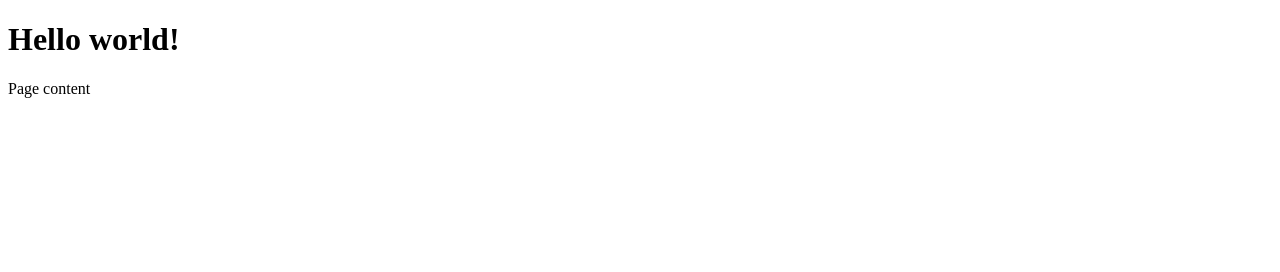
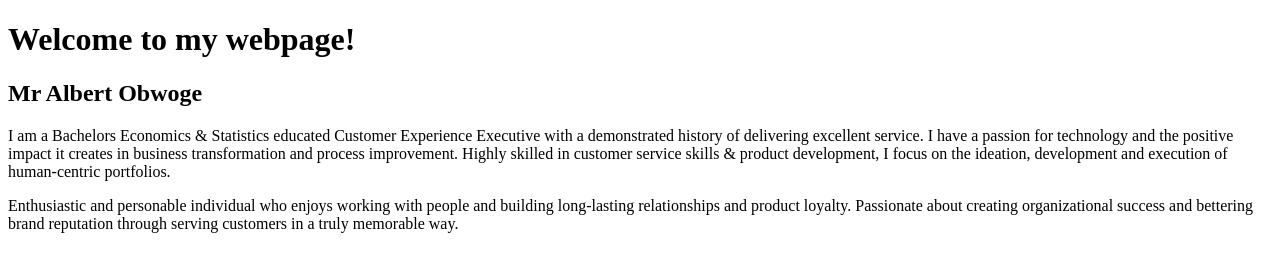
Before and after one commit to nobwoge/ALBERT-PORTFOLIO, a plain HTML site: page Albert-portfolio.html in a window 1280 px wide. Drawn offline with Linux system fonts and the light colour scheme.

Commit message:
Add header blocks

```diff
--- a/Albert-portfolio.html
+++ b/Albert-portfolio.html
@@ -4,7 +4,8 @@
     <title>Albert portfolio</title>
   </head>
   <body>
-    <h1>Hello world!</h1>
-    <p>Page content</p>
-  </body>
+    <h1>Welcome to my webpage!</h1>
+    <H2>Mr Albert Obwoge</H2>
+    <p> I am a Bachelors Economics & Statistics educated Customer Experience Executive with a demonstrated history of delivering excellent service. I have a passion for technology and the positive impact it creates in business transformation and process improvement. Highly skilled in customer service skills & product development, I focus on the ideation, development and execution of human-centric portfolios.</p>
+   Enthusiastic and personable individual who enjoys working with people and building long-lasting relationships and product loyalty. Passionate about creating organizational success and bettering brand reputation through serving customers in a truly memorable way.
 </html>
```
